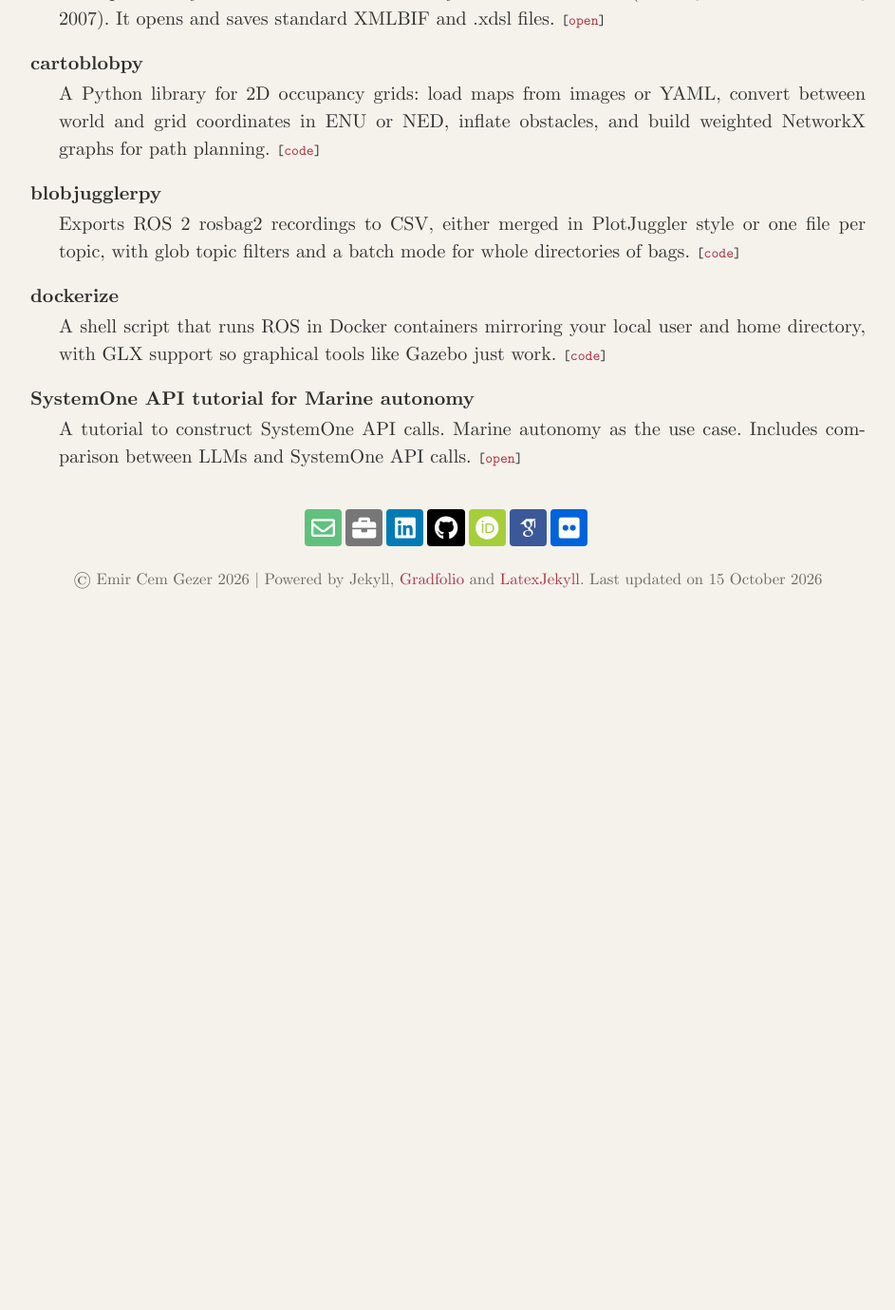
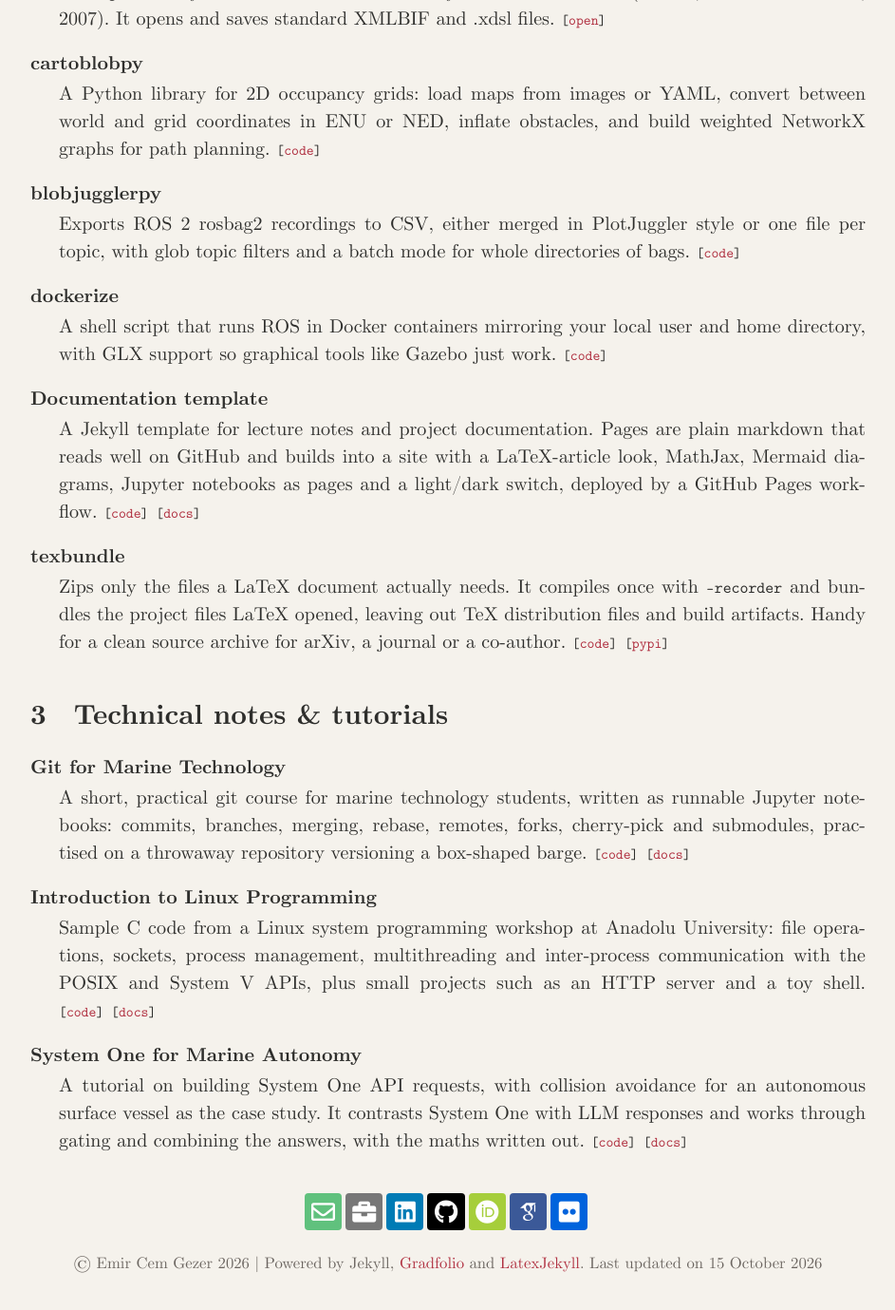
Before and after one commit to incebellipipo/incebellipipo.github.io, a Jekyll site: the page built from _pages/projects.html, in a window 1280 px wide and 1400 px high, scrolled down 1114 px. Shown: the top 1379 px of the window at 95% size, without its empty margins (168-1111 px from the left). Built offline with Jekyll 4.4.1, drawn with Linux system fonts in a browser that asks for light colours; nearby versions of some CDN libraries; some web fonts are replaced; before the commit the page ends 1794 px from its top, so only the background shows below that.

Commit message:
feat: add new projects

```diff
--- a/_config.yml
+++ b/_config.yml
@@ -66,6 +66,7 @@ exclude:
   - vendor/
   - .devcontainer/
   - .github/
+  - docker-compose.yml
 
 plugins:
   - jekyll-seo-tag
--- a/_data/projects.yml
+++ b/_data/projects.yml
@@ -75,9 +75,52 @@
         Gazebo just work.
       code: https://github.com/incebellipipo/dockerize
 
-    - name: SystemOne API tutorial for Marine autonomy
+    - name: Documentation template
       summary: >-
-        A tutorial to construct SystemOne API calls. Marine autonomy as the use
-        case. Includes comparison between LLMs and SystemOne API calls.
-      docs: https://emircem.com/systemone_maritime_tutorial
-      docs_label: open
+        A Jekyll template for lecture notes and project documentation. Pages
+        are plain markdown that reads well on GitHub and builds into a site
+        with a LaTeX-article look, MathJax, Mermaid diagrams, Jupyter
+        notebooks as pages and a light/dark switch, deployed by a GitHub
+        Pages workflow.
+      code: https://github.com/incebellipipo/lecture_note_template
+      docs: https://emircem.com/lecture_note_template/
+
+    - name: texbundle
+      summary: >-
+        Zips only the files a LaTeX document actually needs. It compiles once
+        with <code>-recorder</code> and bundles the project files LaTeX opened,
+        leaving out TeX distribution files and build artifacts. Handy for a
+        clean source archive for arXiv, a journal or a co-author.
+      code: https://github.com/incebellipipo/texbundle
+      docs: https://pypi.org/project/texbundle/
+      docs_label: pypi
+
+- section: Technical notes &amp; tutorials
+  projects:
+    - name: Git for Marine Technology
+      summary: >-
+        A short, practical git course for marine technology students, written
+        as runnable Jupyter notebooks: commits, branches, merging, rebase,
+        remotes, forks, cherry-pick and submodules, practised on a throwaway
+        repository versioning a box-shaped barge.
+      code: https://github.com/incebellipipo/lecture_note_git_scm
+      docs: https://emircem.com/lecture_note_git_scm/
+
+    - name: Introduction to Linux Programming
+      summary: >-
+        Sample C code from a Linux system programming workshop at Anadolu
+        University: file operations, sockets, process management,
+        multithreading and inter-process communication with the POSIX and
+        System&nbsp;V APIs, plus small projects such as an HTTP server and a
+        toy shell.
+      code: https://github.com/incebellipipo/introduction_to_linux_programming
+      docs: https://emircem.com/introduction_to_linux_programming/
+
+    - name: System One for Marine Autonomy
+      summary: >-
+        A tutorial on building System One API requests, with collision
+        avoidance for an autonomous surface vessel as the case study. It
+        contrasts System One with LLM responses and works through gating and
+        combining the answers, with the maths written out.
+      code: https://github.com/incebellipipo/tutorial_systemone_maritime
+      docs: https://emircem.com/tutorial_systemone_maritime/
```
Also changed, not shown: docker-compose.yml (added, +22 -0 lines).
